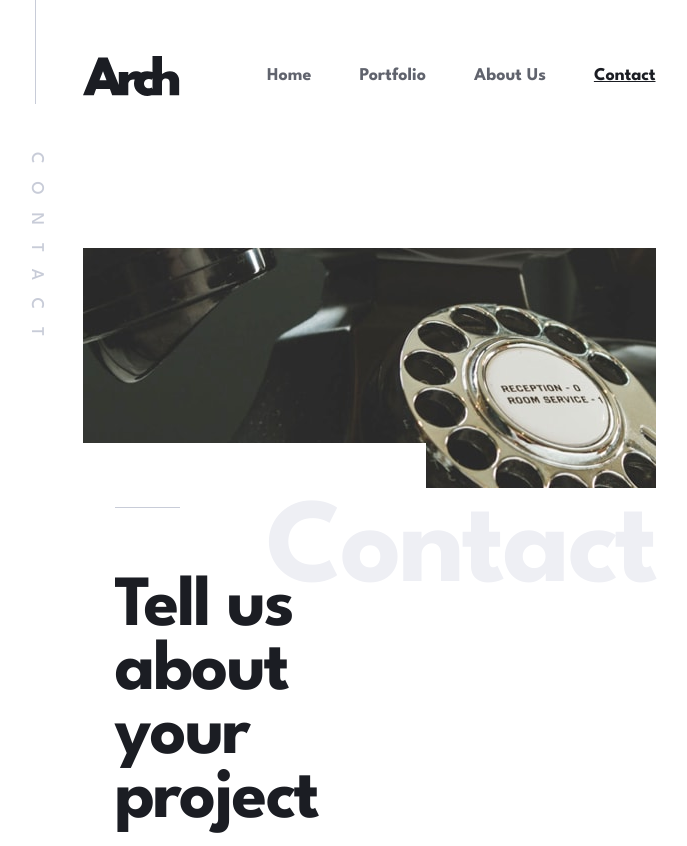
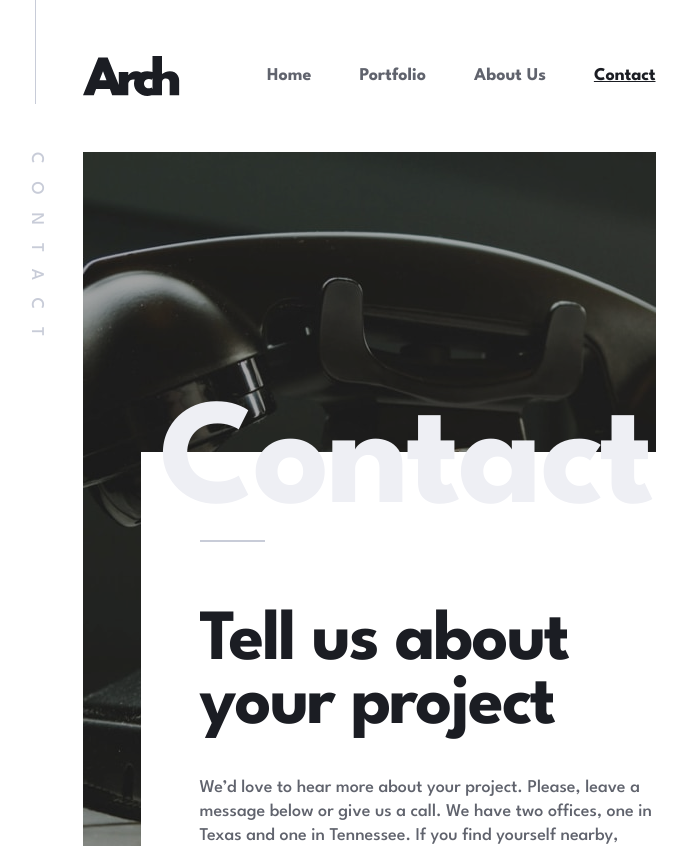
Before and after one commit to richieAiello/arch-studio-website, a React (Vite) app: page /contact in a window 1280 px wide. Shown: the top 846 px of the page, without its empty margins (271-958 px from the left). Built offline with nearby package versions, Linux system fonts and the light colour scheme.

Commit message:
Styles for SharedHero.jsx on tablet.

```diff
--- a/src/components/shared/SharedHero.jsx
+++ b/src/components/shared/SharedHero.jsx
@@ -1,8 +1,16 @@
+import FlavorText from './FlavorText';
+
 const SharedHero = props => {
   return (
-    <section className="container--small relative h-[240px] w-full mb-[365px]">
-      <div className="accent--secondary absolute bg-white max-w-[343px] h-max left-0 top-[195px] pl-8 pr-4 pt-16 sm:pr-0">
-        <h1 className="heading text-black-custom mb-5">
+    <section
+      className="container--small relative bg-[rgba(0,0,0,.35)] h-[240px] w-full mb-[22.8125rem]
+      md:h-[720px] md:mb-[12.5rem]"
+    >
+      <div
+        className="accent--secondary absolute bg-white max-w-[343px] h-max left-0 top-[195px] pl-8 pr-4 pt-16
+        sm:pr-0 md:right-0 md:bottom-0 md:left-[unset] md:top-[unset] md:max-w-[515px] md:pt-[5.5rem] md:pl-[3.6875rem]"
+      >
+        <h1 className="heading text-black-custom mb-5 md:mb-[2.375rem]">
           {props.heading}
         </h1>
         <p className="text-grey-dark-custom">{props.text}</p>
@@ -22,13 +30,10 @@ const SharedHero = props => {
           className="relative h-full w-full -z-10 object-cover"
         />
       </picture>
-      <span
-        aria-hidden
-        className="hidden md:block absolute right-0 top-[204px] text-silver-custom
-        capitalize font-bold text-[7.5rem] leading-[12.5rem] -tracking-[3px]"
-      >
-        {props.mod}
-      </span>
+      <FlavorText
+        className="top-[302px] right-1"
+        text={props.flavor}
+      />
     </section>
   );
 };
--- a/src/index.css
+++ b/src/index.css
@@ -46,6 +46,7 @@
 
 @media (min-width: 1440px) {
   .container,
+  .container--header,
   .container--small {
     width: 1110px;
   }
@@ -94,7 +95,7 @@
     text-transform: capitalize;
     color: #eeeff4;
     font-weight: 700;
-    font-size: 7.5rem;
+    font-size: 9.375rem;
     letter-spacing: -3px;
   }
 }
@@ -110,7 +111,7 @@
 .accent--secondary::before {
   content: '';
   width: 65px;
-  height: 1px;
+  height: 2px;
   background-color: #c8ccd8;
   margin-bottom: 4.25rem;
 }
--- a/src/routes/About.jsx
+++ b/src/routes/About.jsx
@@ -4,13 +4,14 @@ import Leaders from '../components/about/leaders/Leaders';
 
 const About = props => {
   return (
-    <main className="mt-24">
+    <main className="mt-24 md:mt-0">
       <SharedHero
         heading="Your team of professionals"
         text="Our small team of world-class professionals will work with you every step of the way.
           Strong relationships are at the core of everything we do. This extends to the
           relationship our projects have with their surroundings."
         mod="about"
+        flavor="About"
       />
       <AboutContext />
       <Leaders />
--- a/src/routes/Contact.jsx
+++ b/src/routes/Contact.jsx
@@ -34,13 +34,14 @@ const Contact = props => {
   };
 
   return (
-    <main className="mt-24">
+    <main className="mt-24 md:mt-0">
       <SharedHero
         heading="Tell us about your project"
         text="We’d love to hear more about your project. Please, leave a message below or give
           us a call. We have two offices, one in Texas and one in Tennessee. If you find
           yourself nearby, come say hello!"
         mod="contact"
+        flavor="Contact"
       />
       <ContactContext>
         <ContactAddress
```
